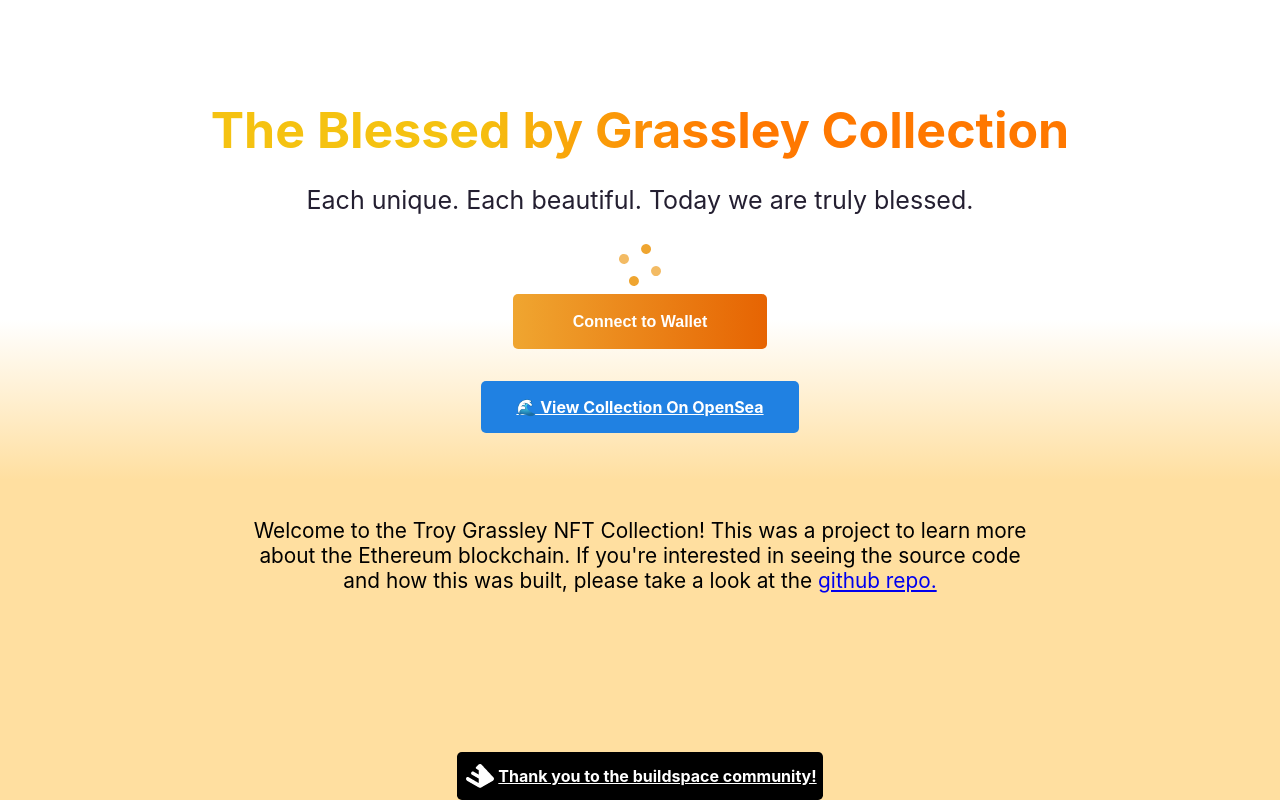
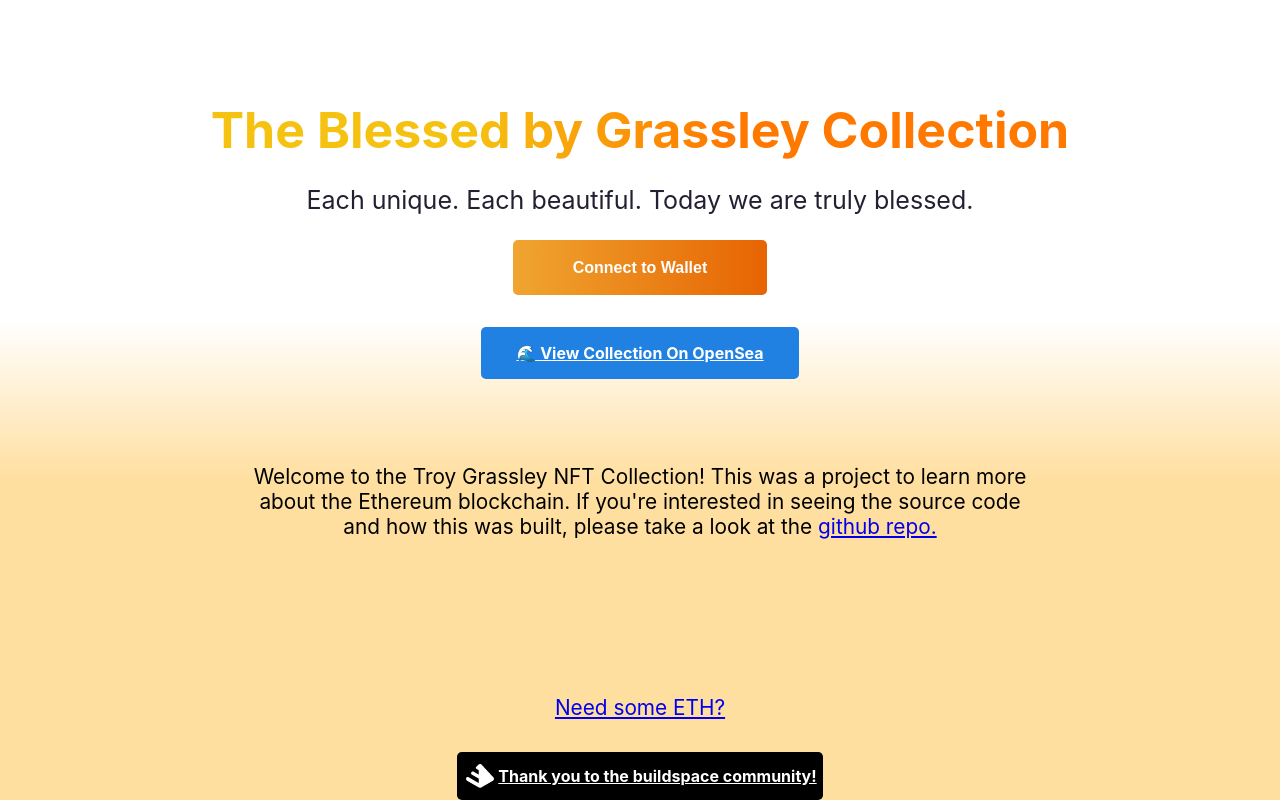
Before and after one commit to Pluto-XI/Blessed-by-Grassley-Collection, a React (Vite) app in the folder BlessedApp/: page / in a window 1280 px wide. Built offline with nearby package versions, Linux system fonts and the light colour scheme.

Commit message:
Created animation and added ETH faucet

```diff
--- a/BlessedApp/src/App.jsx
+++ b/BlessedApp/src/App.jsx
@@ -190,7 +190,7 @@
           <p className="sub-text">
             Each unique. Each beautiful. Today we are truly blessed.
           </p>
-          <div className={true ? "spinner-container" : ""}>{true ? <HashLoader color="#efa530" /> : ""}</div>
+          <div className={miningAnimation ? "spinner-container" : ""}>{miningAnimation ? <HashLoader color="#efa530" /> : ""}</div>
           {currentAccount === ""
               ? renderNotConnectedContainer()
               : (
@@ -209,6 +209,7 @@
         </div>
         <div className="container body-text">
           <p>Welcome to the Troy Grassley NFT Collection! This was a project to learn more about the Ethereum blockchain. If you're interested in seeing the source code and how this was built, please take a look at the <a target="_blank" href="https://github.com/Pluto-XI/Blessed-by-Grassley-Collection">github repo.</a></p>
+          <a target="_blank" href="https://goerlifaucet.com">Need some ETH?</a>
         </div>
         <div className="footer-container">
           <img alt="Buildspace Logo" className="twitter-logo" src={buildSpaceLogo} />
```
